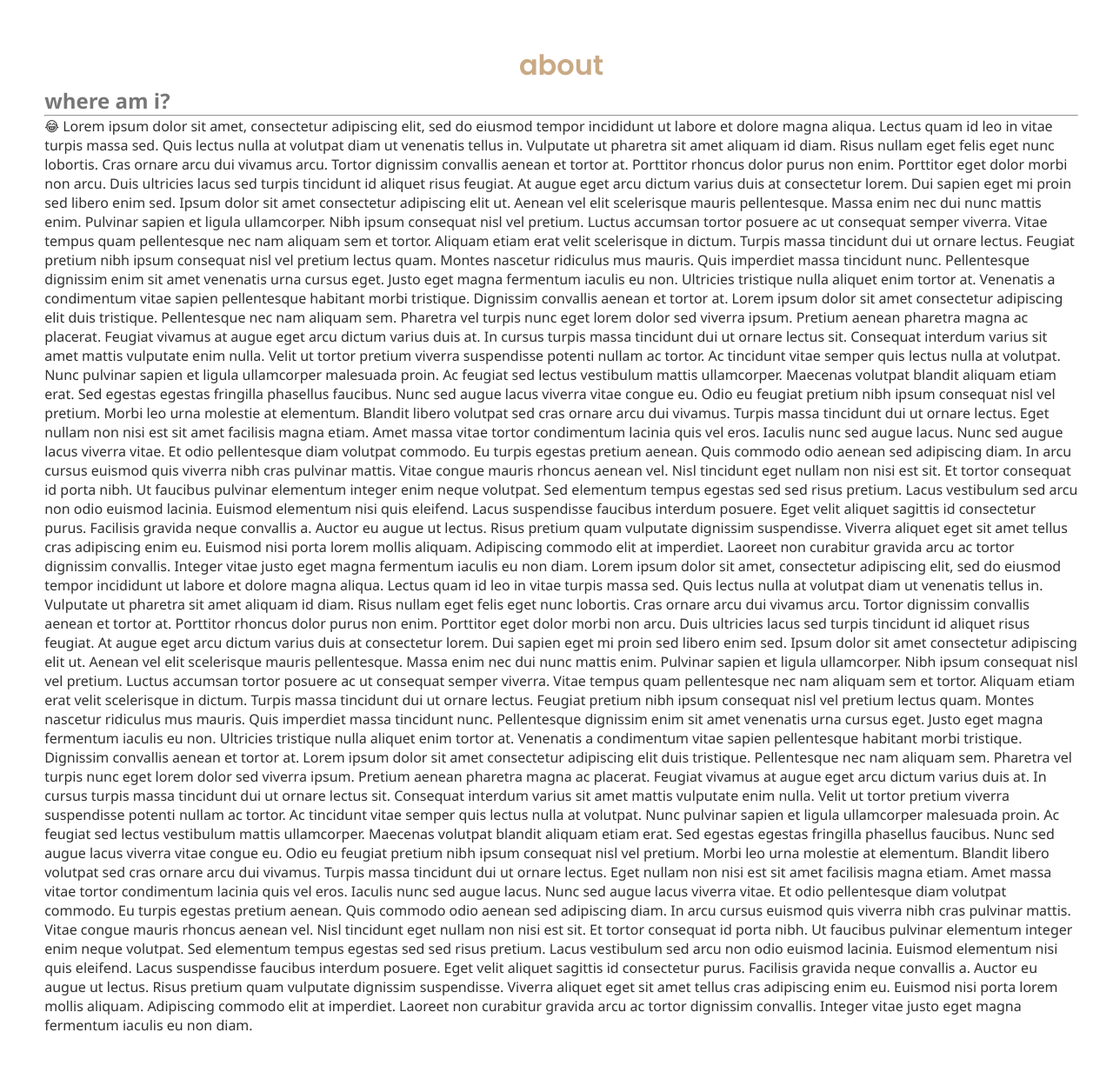
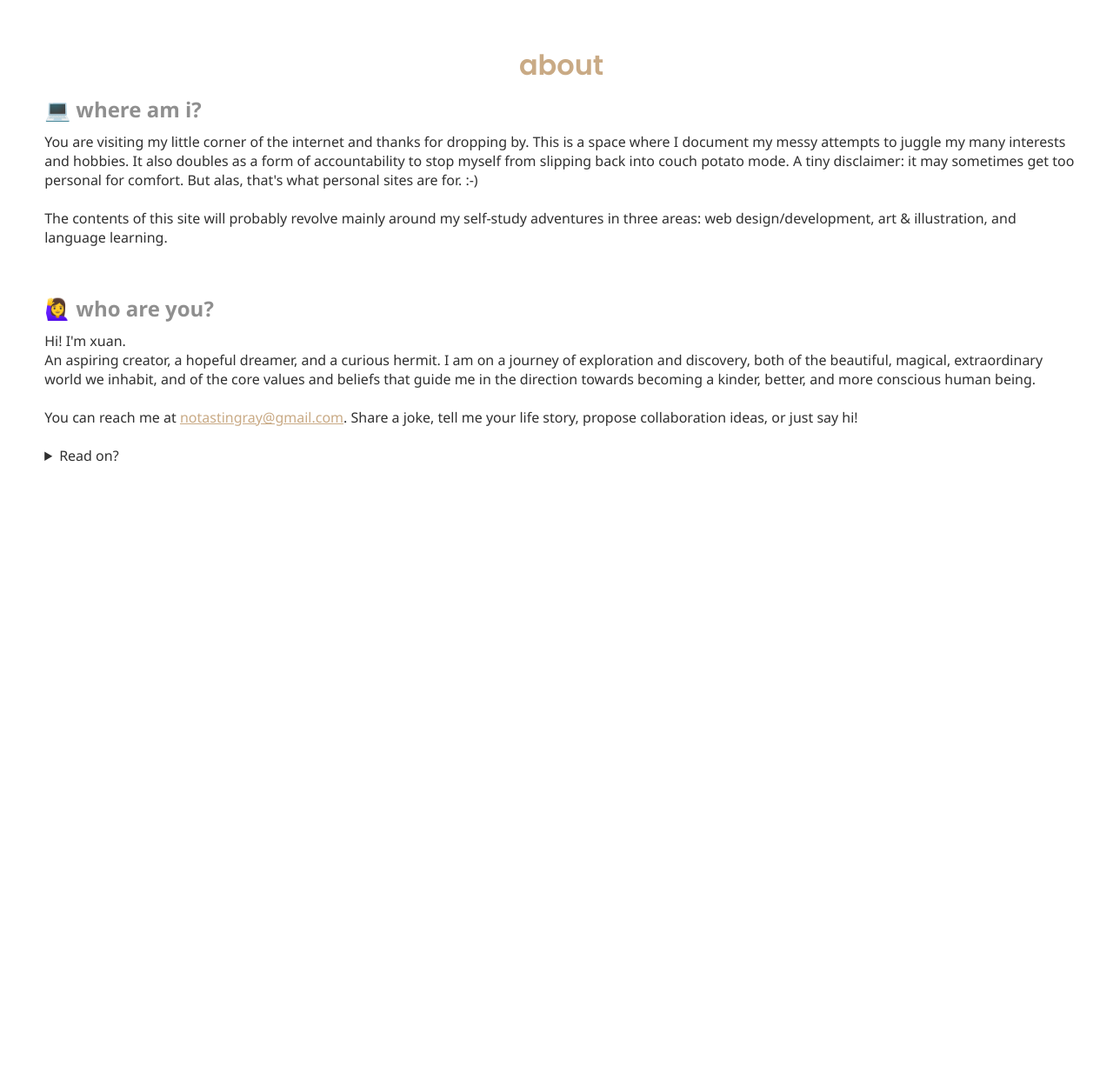
Before and after one commit to h-xuan/h-xuan.github.io, a Jekyll site: the page built from about.md, in a window 1280 px wide. Shown: the whole page at 87% size. Built offline with Jekyll 4.4.1, drawn with Linux system fonts in a browser that asks for light colours; after the commit the page ends 900 px from its top, so only the background shows below that.

Commit message:
about pg content

```diff
--- a/about.md
+++ b/about.md
@@ -4,108 +4,41 @@
 ---
 
 <h1>about</h1>
-<h2>where am i?</h2>
-<hr />
-😂 Lorem ipsum dolor sit amet, consectetur adipiscing elit,
-sed do eiusmod tempor incididunt ut labore et dolore magna aliqua. Lectus
-quam id leo in vitae turpis massa sed. Quis lectus nulla at volutpat diam
-ut venenatis tellus in. Vulputate ut pharetra sit amet aliquam id diam.
-Risus nullam eget felis eget nunc lobortis. Cras ornare arcu dui vivamus
-arcu. Tortor dignissim convallis aenean et tortor at. Porttitor rhoncus
-dolor purus non enim. Porttitor eget dolor morbi non arcu. Duis ultricies
-lacus sed turpis tincidunt id aliquet risus feugiat. At augue eget arcu
-dictum varius duis at consectetur lorem. Dui sapien eget mi proin sed
-libero enim sed. Ipsum dolor sit amet consectetur adipiscing elit ut.
-Aenean vel elit scelerisque mauris pellentesque. Massa enim nec dui nunc
-mattis enim. Pulvinar sapien et ligula ullamcorper. Nibh ipsum consequat
-nisl vel pretium. Luctus accumsan tortor posuere ac ut consequat semper
-viverra. Vitae tempus quam pellentesque nec nam aliquam sem et tortor.
-Aliquam etiam erat velit scelerisque in dictum. Turpis massa tincidunt dui
-ut ornare lectus. Feugiat pretium nibh ipsum consequat nisl vel pretium
-lectus quam. Montes nascetur ridiculus mus mauris. Quis imperdiet massa
-tincidunt nunc. Pellentesque dignissim enim sit amet venenatis urna cursus
-eget. Justo eget magna fermentum iaculis eu non. Ultricies tristique nulla
-aliquet enim tortor at. Venenatis a condimentum vitae sapien pellentesque
-habitant morbi tristique. Dignissim convallis aenean et tortor at. Lorem
-ipsum dolor sit amet consectetur adipiscing elit duis tristique.
-Pellentesque nec nam aliquam sem. Pharetra vel turpis nunc eget lorem
-dolor sed viverra ipsum. Pretium aenean pharetra magna ac placerat.
-Feugiat vivamus at augue eget arcu dictum varius duis at. In cursus turpis
-massa tincidunt dui ut ornare lectus sit. Consequat interdum varius sit
-amet mattis vulputate enim nulla. Velit ut tortor pretium viverra
-suspendisse potenti nullam ac tortor. Ac tincidunt vitae semper quis
-lectus nulla at volutpat. Nunc pulvinar sapien et ligula ullamcorper
-malesuada proin. Ac feugiat sed lectus vestibulum mattis ullamcorper.
-Maecenas volutpat blandit aliquam etiam erat. Sed egestas egestas
-fringilla phasellus faucibus. Nunc sed augue lacus viverra vitae congue
-eu. Odio eu feugiat pretium nibh ipsum consequat nisl vel pretium. Morbi
-leo urna molestie at elementum. Blandit libero volutpat sed cras ornare
-arcu dui vivamus. Turpis massa tincidunt dui ut ornare lectus. Eget nullam
-non nisi est sit amet facilisis magna etiam. Amet massa vitae tortor
-condimentum lacinia quis vel eros. Iaculis nunc sed augue lacus. Nunc sed
-augue lacus viverra vitae. Et odio pellentesque diam volutpat commodo. Eu
-turpis egestas pretium aenean. Quis commodo odio aenean sed adipiscing
-diam. In arcu cursus euismod quis viverra nibh cras pulvinar mattis. Vitae
-congue mauris rhoncus aenean vel. Nisl tincidunt eget nullam non nisi est
-sit. Et tortor consequat id porta nibh. Ut faucibus pulvinar elementum
-integer enim neque volutpat. Sed elementum tempus egestas sed sed risus
-pretium. Lacus vestibulum sed arcu non odio euismod lacinia. Euismod
-elementum nisi quis eleifend. Lacus suspendisse faucibus interdum posuere.
-Eget velit aliquet sagittis id consectetur purus. Facilisis gravida neque
-convallis a. Auctor eu augue ut lectus. Risus pretium quam vulputate
-dignissim suspendisse. Viverra aliquet eget sit amet tellus cras
-adipiscing enim eu. Euismod nisi porta lorem mollis aliquam. Adipiscing
-commodo elit at imperdiet. Laoreet non curabitur gravida arcu ac tortor
-dignissim convallis. Integer vitae justo eget magna fermentum iaculis eu
-non diam. Lorem ipsum dolor sit amet, consectetur adipiscing elit, sed do
-eiusmod tempor incididunt ut labore et dolore magna aliqua. Lectus quam id
-leo in vitae turpis massa sed. Quis lectus nulla at volutpat diam ut
-venenatis tellus in. Vulputate ut pharetra sit amet aliquam id diam. Risus
-nullam eget felis eget nunc lobortis. Cras ornare arcu dui vivamus arcu.
-Tortor dignissim convallis aenean et tortor at. Porttitor rhoncus dolor
-purus non enim. Porttitor eget dolor morbi non arcu. Duis ultricies lacus
-sed turpis tincidunt id aliquet risus feugiat. At augue eget arcu dictum
-varius duis at consectetur lorem. Dui sapien eget mi proin sed libero enim
-sed. Ipsum dolor sit amet consectetur adipiscing elit ut. Aenean vel elit
-scelerisque mauris pellentesque. Massa enim nec dui nunc mattis enim.
-Pulvinar sapien et ligula ullamcorper. Nibh ipsum consequat nisl vel
-pretium. Luctus accumsan tortor posuere ac ut consequat semper viverra.
-Vitae tempus quam pellentesque nec nam aliquam sem et tortor. Aliquam
-etiam erat velit scelerisque in dictum. Turpis massa tincidunt dui ut
-ornare lectus. Feugiat pretium nibh ipsum consequat nisl vel pretium
-lectus quam. Montes nascetur ridiculus mus mauris. Quis imperdiet massa
-tincidunt nunc. Pellentesque dignissim enim sit amet venenatis urna cursus
-eget. Justo eget magna fermentum iaculis eu non. Ultricies tristique nulla
-aliquet enim tortor at. Venenatis a condimentum vitae sapien pellentesque
-habitant morbi tristique. Dignissim convallis aenean et tortor at. Lorem
-ipsum dolor sit amet consectetur adipiscing elit duis tristique.
-Pellentesque nec nam aliquam sem. Pharetra vel turpis nunc eget lorem
-dolor sed viverra ipsum. Pretium aenean pharetra magna ac placerat.
-Feugiat vivamus at augue eget arcu dictum varius duis at. In cursus turpis
-massa tincidunt dui ut ornare lectus sit. Consequat interdum varius sit
-amet mattis vulputate enim nulla. Velit ut tortor pretium viverra
-suspendisse potenti nullam ac tortor. Ac tincidunt vitae semper quis
-lectus nulla at volutpat. Nunc pulvinar sapien et ligula ullamcorper
-malesuada proin. Ac feugiat sed lectus vestibulum mattis ullamcorper.
-Maecenas volutpat blandit aliquam etiam erat. Sed egestas egestas
-fringilla phasellus faucibus. Nunc sed augue lacus viverra vitae congue
-eu. Odio eu feugiat pretium nibh ipsum consequat nisl vel pretium. Morbi
-leo urna molestie at elementum. Blandit libero volutpat sed cras ornare
-arcu dui vivamus. Turpis massa tincidunt dui ut ornare lectus. Eget nullam
-non nisi est sit amet facilisis magna etiam. Amet massa vitae tortor
-condimentum lacinia quis vel eros. Iaculis nunc sed augue lacus. Nunc sed
-augue lacus viverra vitae. Et odio pellentesque diam volutpat commodo. Eu
-turpis egestas pretium aenean. Quis commodo odio aenean sed adipiscing
-diam. In arcu cursus euismod quis viverra nibh cras pulvinar mattis. Vitae
-congue mauris rhoncus aenean vel. Nisl tincidunt eget nullam non nisi est
-sit. Et tortor consequat id porta nibh. Ut faucibus pulvinar elementum
-integer enim neque volutpat. Sed elementum tempus egestas sed sed risus
-pretium. Lacus vestibulum sed arcu non odio euismod lacinia. Euismod
-elementum nisi quis eleifend. Lacus suspendisse faucibus interdum posuere.
-Eget velit aliquet sagittis id consectetur purus. Facilisis gravida neque
-convallis a. Auctor eu augue ut lectus. Risus pretium quam vulputate
-dignissim suspendisse. Viverra aliquet eget sit amet tellus cras
-adipiscing enim eu. Euismod nisi porta lorem mollis aliquam. Adipiscing
-commodo elit at imperdiet. Laoreet non curabitur gravida arcu ac tortor
-dignissim convallis. Integer vitae justo eget magna fermentum iaculis eu
-non diam.
+<h2>💻 where am i?</h2>
+<p>You are visiting my little corner of the internet and thanks for dropping by. This is a space where I document my messy attempts to juggle my many interests and hobbies. It also doubles as a form of accountability to stop myself from slipping back into couch potato mode. A tiny disclaimer: it may sometimes get too personal for comfort. But alas, that's what personal sites are for. :-)
+</p>
+<br>
+<p>
+The contents of this site will probably revolve mainly around my self-study adventures in three areas: web design/development, art & illustration, and language learning.
+</p>
+<br><br>
+<h2>🙋‍♀️ who are you?</h2>
+<p>Hi! I'm xuan.
+<br>
+An aspiring creator, a hopeful dreamer, and a curious hermit. I am on a journey of exploration and discovery, both of the beautiful, magical, extraordinary world we inhabit, and of the core values and beliefs that guide me in the direction towards becoming a kinder, better, and more conscious human being.
+</p>
+<br>
+<p>You can reach me at <a href="mailto:notastingray@gmail.com">notastingray@gmail.com</a>. Share a joke, tell me your life story, propose collaboration ideas, or just say hi!
+</p>
+
+<br>
+
+<details>
+<summary>Read on?</summary>
+<h3>💡 interests</h3>
+<p>Besides making things, other activities I enjoy on my free time include: reading, listening to music, singing, watching the neighbourhood birds do their thing, messing around on my digital piano and guitar, cooking(?), reading blogs, collecting random nuggets of knowledge, drinking coffee, and an occasional LoL game. </p>
+
+<br>
+<h3>🌱 why veganism?</h3>
+<p>One fateful night in September 2019, I casually decided to watch a documentary (Earthlings) about the horrors of the meat, dairy and egg industries. Ever since the end of that video, I've never consumed a single shred of animal flesh, and have boycotted all forms of animal products. </p>
+<br>
+<p>Somehow, I had grown so accustomed to seeing meat as food instead of dead animals that it had never occurred to me in 20-odd years that I had been directly sentencing innocent creatures to their deaths for the sake of momentary gustatory pleasure. Which usually doesn't even last for more than half an hour. I had the audacity to call myself an animal lover while indulging in their marinated body parts everyday without batting an eyelid. Needless to say, the documentary induced a massive cognitive dissonance in me and I knew that I wouldn't be able to live with myself without reconsidering my eating and consumption habits.
+</p>
+<br>
+<p>While I converted to a vegan lifestyle for primarily ethical reasons, I've come to reap benefits in other aspects of my life as well, such as increased energy levels and mental clarity (I'm not a snake oil seller I swear; Try conducting a 7-day experiment if you think it sounds too good to be true. Let me know when that happens!). Not to mention the tremendous environmental benefits that accompany a vegan diet. More importantly, the switch has unlocked a new level of consciousness within me - I'm more in tune with my emotions, more aware of the repercussions of my actions, and more proactive in making my temporary existence a more meaningful one.
+</p>
+
+<hr>
+If you've made it all the way down, I'm super touched. Thanks for sharing precious minutes of your life with me and I'd love to hear your stories too.
+
+</details>
--- a/assets/pagestyle.css
+++ b/assets/pagestyle.css
@@ -20,8 +20,21 @@
   color: #c9aa85;
 }
 
-h2 {
-  color: #777777;
+h2,
+h3 {
+  color: #8f8f8f;
+  margin: 10px auto;
+}
+
+p a {
+  color: #c9aa85;
+}
+p a:hover {
+  color: #e9d5be;
+}
+
+hr {
+  margin: 15px auto;
 }
 
 /****** scrollbar *******/
--- a/scripts/script.js
+++ b/scripts/script.js
@@ -211,3 +211,7 @@
   document.getElementById("canvas").style.left = "0";
   document.getElementById("content").style.width = "0";
 }
+function resetMobile() {
+  document.getElementById("content").style.bottom = "-100%";
+  document.getElementById("canvas").style.height = "100%";
+}
```
